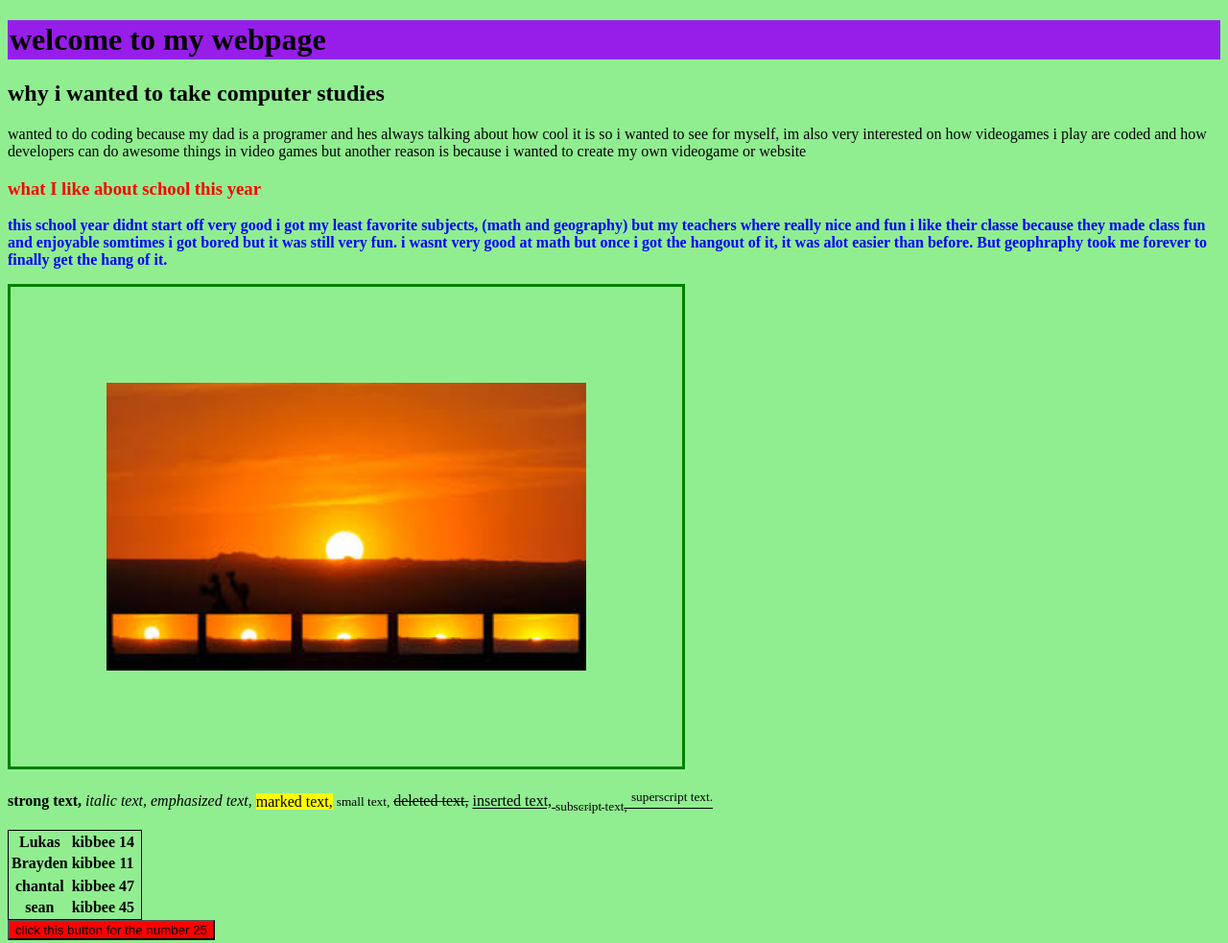
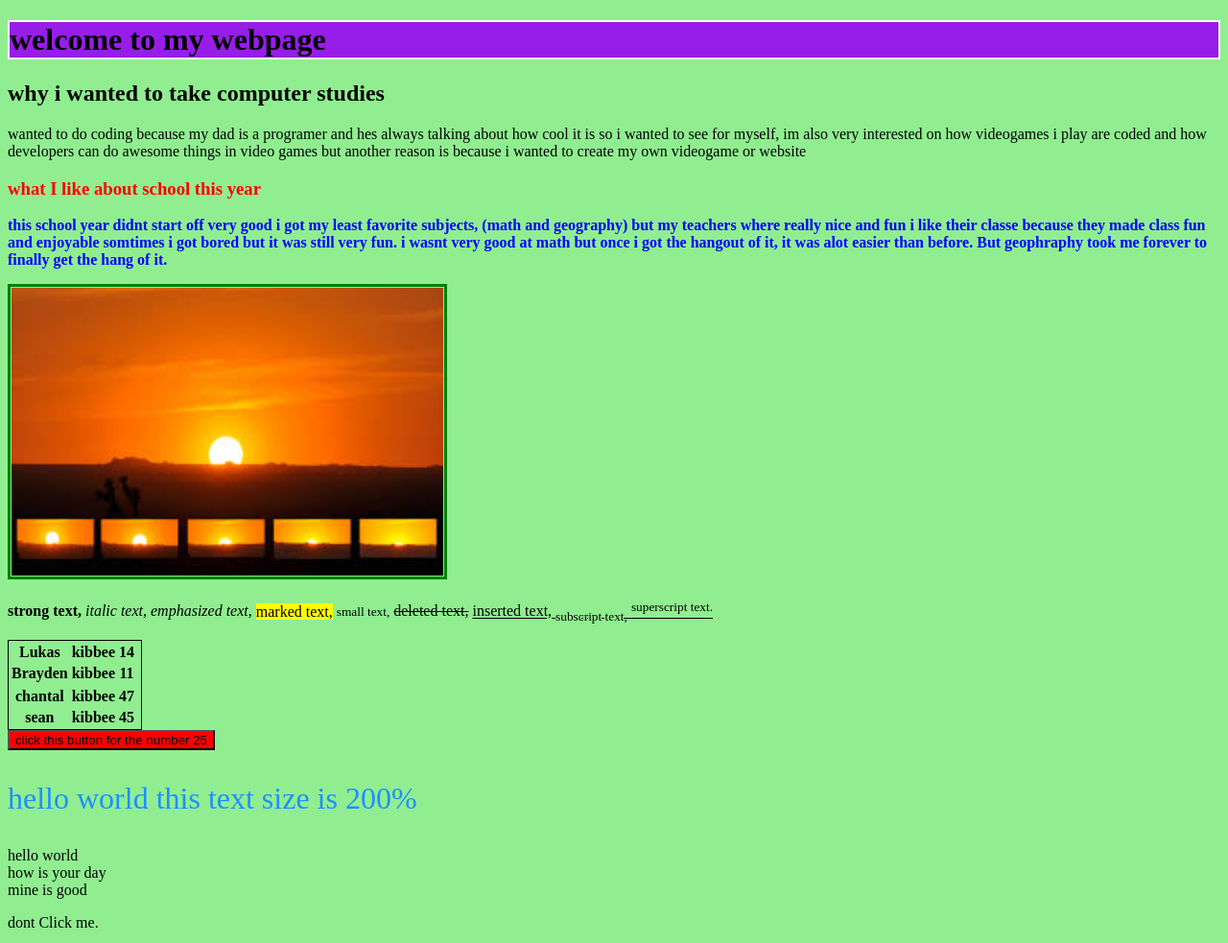
Before and after one commit to Lukas-K456/my-webpage, a plain HTML site: page index.html in a window 1280 px wide. Shown: the top 983 px of the page at 96% size. Drawn offline with Linux system fonts and the light colour scheme.

Commit message:
everything

```diff
--- a/index.html
+++ b/index.html
@@ -19,9 +19,7 @@
 
   <h3 Style="color:red">what I like about school this year </h3>
   <p style="color:blue"><b>this school year didnt start off very good i got my least favorite subjects, (math and geography) but my teachers where really nice and fun i like their classe because they made class fun and enjoyable somtimes i got bored but it was still very fun. i wasnt very good at math but once i got the hangout of it, it was alot easier than before. But geophraphy took me forever to finally get the hang of it.</p></b>
-  <img src="images/sunset.jpeg" alt="sunest" style="width:500px;height:300px;" class="class3"
-
-}
+  <img src="images/sunset.jpeg" alt="sunest" style="width:450px;height:300px;" class="class3">
   </p>
 
 
@@ -59,8 +57,8 @@
       </tr>
       </table>
 
- <button style="background-color:red"  class="btn2" type="button" onclick="document.write(5+20)">click this button for the number 25</button>
-<p style="font-size:200%">
+  <button style="background-color:red"  class="btn2" type="button" onclick="document.write(5+20)">click this button for the number 25</button>
+<p class="class117" style="font-size:200%">
 
   hello world this text size is 200%
 
--- a/style.css
+++ b/style.css
@@ -14,7 +14,7 @@
 
 
 .success {color: green;}
-.info {color: dodgerblue;}
+.class117 {color: dodgerblue;}
 .warning {color: orange;}
 .danger {color: red;}
 .default {color: black;}
@@ -27,11 +27,13 @@
   position: sticky;
   top: 0;
   background-color: rgb(151, 29, 233);
-  border: 2px solid blueviolet
+  border: 2px solid white
 }
 .class3 {
   margin: auto;
   width: 75%;
   border: 3px solid green;
-  padding: 100px;
+  padding: 1px;
 }
+.classA{ color:purple }
+}
```
